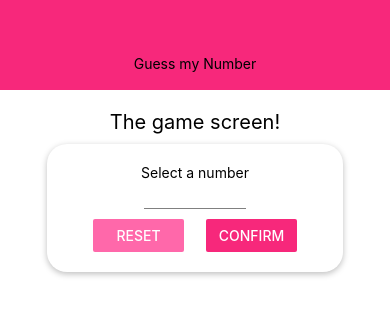
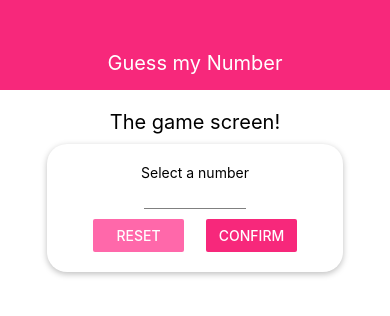
Before and after one commit to raheemadamboev/guess-my-number, a React Native app: screen / in a window 390 px wide. Shown: the top 316 px of the page. Built offline with nearby package versions, Linux system fonts and the light colour scheme.

Commit message:
styling the header

```diff
--- a/components/Header.tsx
+++ b/components/Header.tsx
@@ -19,7 +19,10 @@ const styles = StyleSheet.create({
     justifyContent: "center",
     alignItems: "center",
   },
-  headerText: {},
+  headerText: {
+    fontSize: 20,
+    color: "white",
+  },
 });
 
 export type Props = {
```
